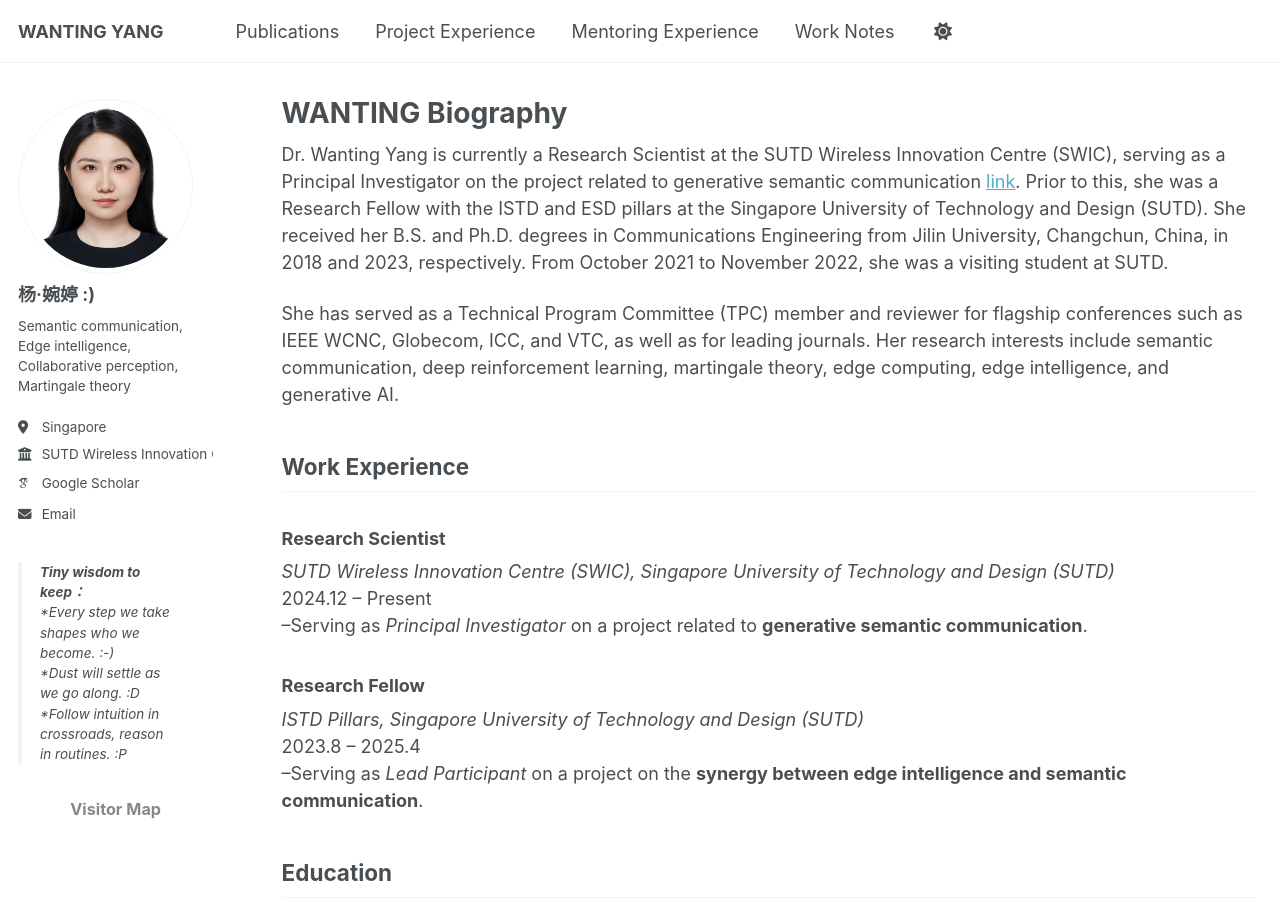
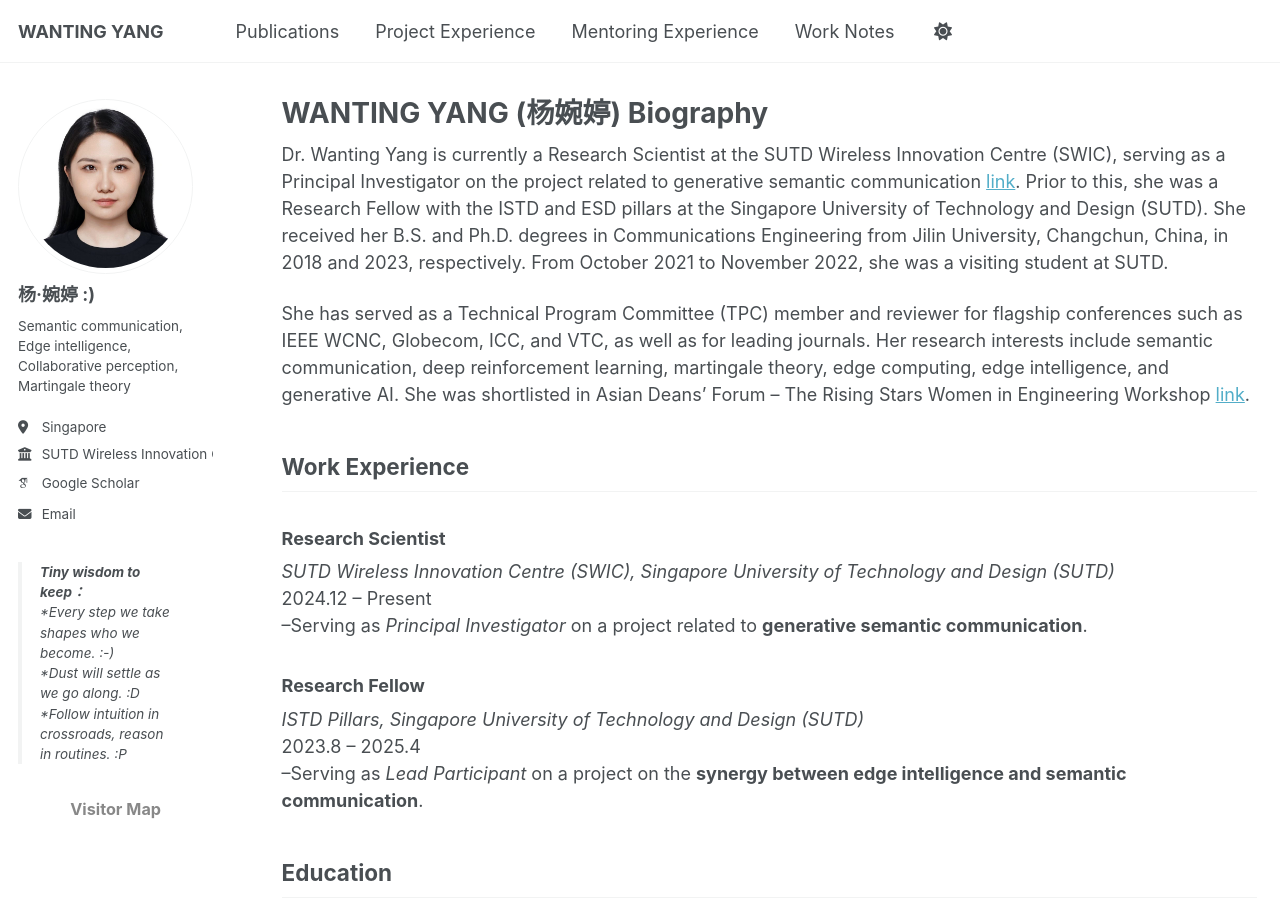
Before and after one commit to wty2011jl/wty2011jl.github.io, a Jekyll site: the page built from _pages/about.md, in a window 1280 px wide and 900 px high. Built offline with Jekyll 4.4.1, drawn with Linux system fonts in a browser that asks for light colours; some web fonts are replaced; a script that is not in the unit is left out.

Commit message:
Update about.md

```diff
--- a/_pages/about.md
+++ b/_pages/about.md
@@ -1,6 +1,6 @@
 ---
 permalink: /
-title: "WANTING Biography"
+title: "WANTING YANG (杨婉婷) Biography"
 author_profile: true
 redirect_from:
   - /about/
@@ -8,7 +8,7 @@ redirect_from:
 ---
 Dr. Wanting Yang is currently a Research Scientist at the SUTD Wireless Innovation Centre (SWIC), serving as a Principal Investigator on the project related to generative semantic communication [link](https://www.sutd.edu.sg/research/research-centres/sutd-wireless-innovation-centre/people/principal-investigators/#tabs). Prior to this, she was a Research Fellow with the ISTD and ESD pillars at the Singapore University of Technology and Design (SUTD). She received her B.S. and Ph.D. degrees in Communications Engineering from Jilin University, Changchun, China, in 2018 and 2023, respectively. From October 2021 to November 2022, she was a visiting student at SUTD.
 
-She has served as a Technical Program Committee (TPC) member and reviewer for flagship conferences such as IEEE WCNC, Globecom, ICC, and VTC, as well as for leading journals. Her research interests include semantic communication, deep reinforcement learning, martingale theory, edge computing, edge intelligence, and generative AI.
+She has served as a Technical Program Committee (TPC) member and reviewer for flagship conferences such as IEEE WCNC, Globecom, ICC, and VTC, as well as for leading journals. Her research interests include semantic communication, deep reinforcement learning, martingale theory, edge computing, edge intelligence, and generative AI. She was shortlisted in Asian Deans’ Forum – The Rising Stars Women in Engineering Workshop [link](https://risingstarsasia.org/participants_detail.php?id=220).
 
 ## Work Experience
 
```
